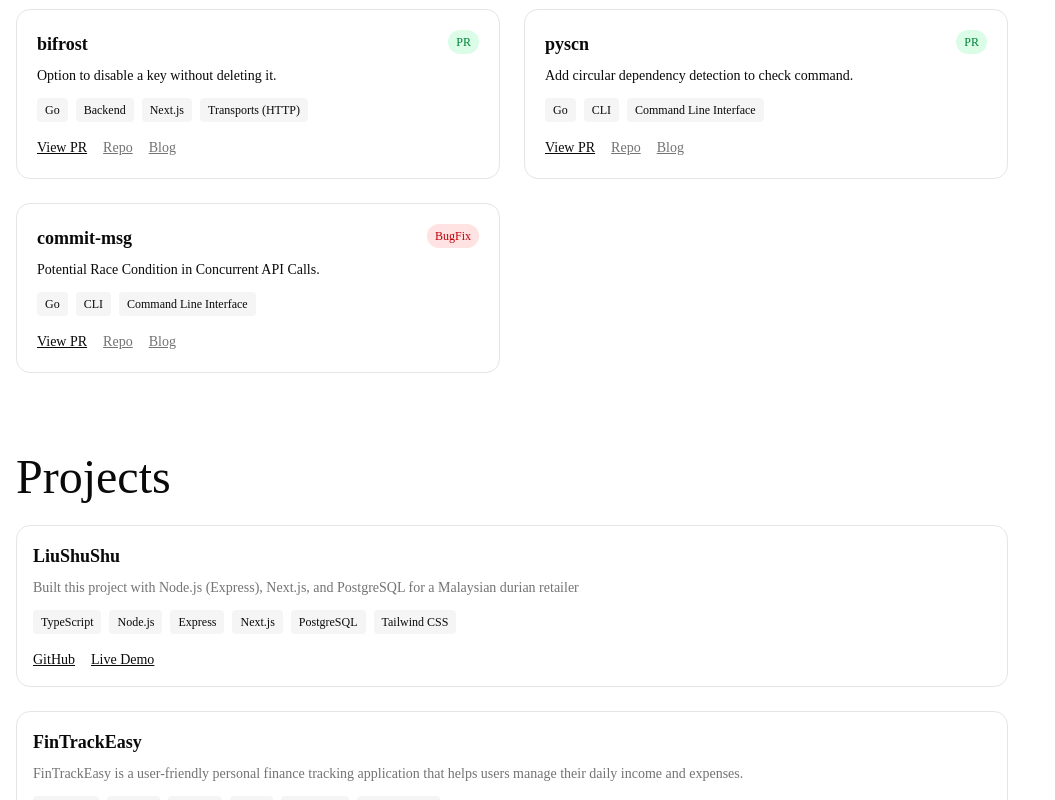
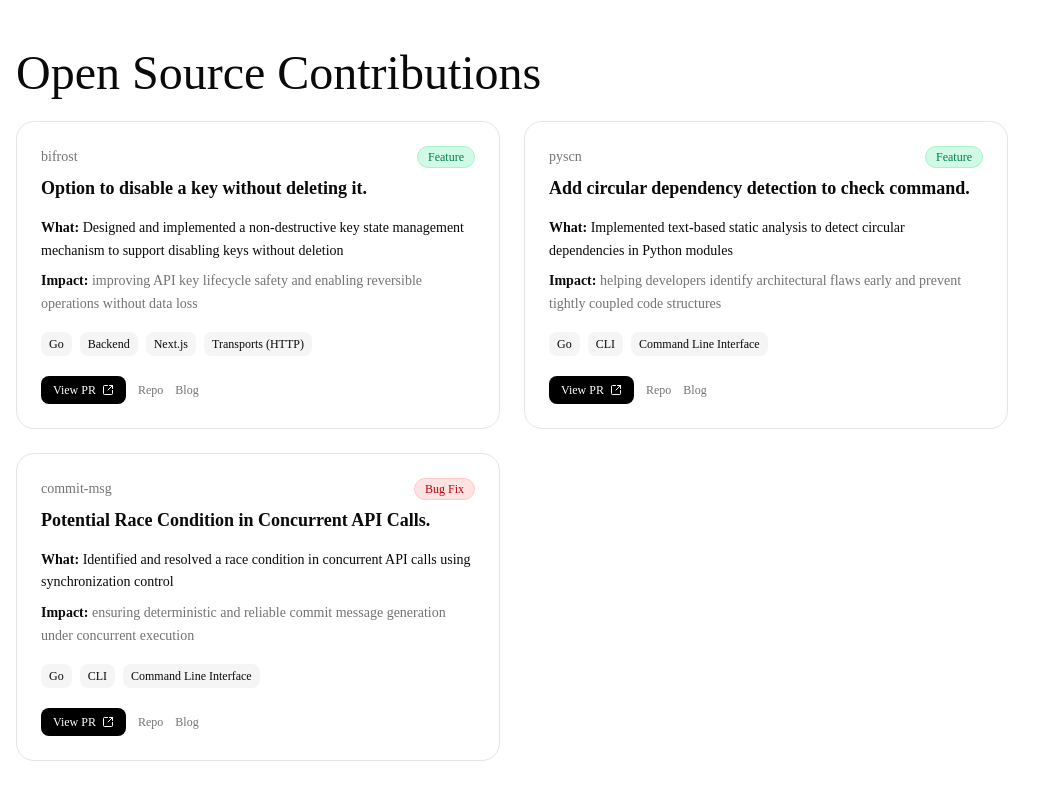
Before and after one commit to slyang08/yang-dev, a Next.js app: page / in a window 1280 px wide. Shown: the part 820-1620 px from the top of the page, without its empty margins (0-1055 px from the left). Built offline with nearby package versions, Linux system fonts and the light colour scheme.

Commit message:
fix: modify the content and structure in pages (#15)

```diff
--- a/src/features/about/About.tsx
+++ b/src/features/about/About.tsx
@@ -11,8 +11,11 @@
         </p>
 
         <p className="text-muted-foreground">
-          I have experience building RESTful APIs, designing database schemas, and developing
-          scalable web applications using Node.js, Express, and PostgreSQL.
+          Designed and implemented RESTful APIs with Node.js, Express, and PostgreSQL, handling
+          authentication, database design, and performance optimization.
+        </p>
+        <p className="text-muted-foreground">
+          Improved API response performance and ensured scalable backend architecture.
         </p>
 
         <p className="text-muted-foreground">
--- a/src/features/open-source/OpenSource.tsx
+++ b/src/features/open-source/OpenSource.tsx
@@ -5,11 +5,11 @@
 export function OpenSource() {
   return (
     <>
-      <h1 className="text-5xl">Open Source</h1>
+      <h1 className="text-5xl">Open Source Contributions</h1>
 
       <div className="mt-6 grid gap-6 md:grid-cols-2">
         {openSources.map((item) => (
-          <OpenSourceCard key={item.id} {...item} />
+          <OpenSourceCard key={item.id} item={item} />
         ))}
       </div>
     </>
--- a/src/features/open-source/OpenSourceCard.tsx
+++ b/src/features/open-source/OpenSourceCard.tsx
@@ -1,46 +1,61 @@
 // src/features/open-source/OpenSourceCard.tsx
-import type { OpenSource } from "./openSource.data";
+import { type OpenSource, capitalize } from "./openSource.data";
+import { SquareArrowOutUpRight } from "lucide-react";
 
-const typeColor: Record<OpenSource["type"], string> = {
-  PR: "bg-green-100 text-green-700",
-  Issue: "bg-yellow-100 text-yellow-700",
-  Feature: "bg-blue-100 text-blue-700",
-  Docs: "bg-purple-100 text-purple-700",
-  BugFix: "bg-red-100 text-red-700",
+const typeStyle: Record<OpenSource["type"], { label: string; className: string }> = {
+  FEATURE: {
+    label: "Feature",
+    className: "bg-emerald-100 text-emerald-700 border border-emerald-200",
+  },
+  ENHANCEMENT: {
+    label: "Enhancement",
+    className: "bg-blue-100 text-blue-700 border border-blue-200",
+  },
+  BUG_FIX: {
+    label: "Bug Fix",
+    className: "bg-red-100 text-red-700 border border-red-200",
+  },
+  DOCS: {
+    label: "Docs",
+    className: "bg-yellow-100 text-yellow-700 border border-yellow-200",
+  },
 };
 
-export function OpenSourceCard({
-  project,
-  repo,
-  prTitle,
-  prLink,
-  // description,
-  blog,
-  type,
-  tags,
-}: OpenSource) {
+export function OpenSourceCard({ item }: { item: OpenSource }) {
   return (
-    <div className="rounded-xl border p-5 transition hover:shadow-md">
+    <div className="group rounded-2xl border bg-white p-6 transition-all hover:-translate-y-1 hover:shadow-lg">
       {/* HEADER */}
-      <div className="flex items-start justify-between gap-3">
-        <h3 className="text-lg font-semibold">{project}</h3>
+      <div className="flex items-center justify-between">
+        <span className="text-muted-foreground text-sm font-medium">{item.project}</span>
 
-        <span className={`shrink-0 rounded-full px-2 py-1 text-xs font-medium ${typeColor[type]}`}>
-          {type}
+        <span
+          className={`rounded-full px-2.5 py-0.5 text-xs font-medium ${typeStyle[item.type].className}`}
+        >
+          {typeStyle[item.type].label}
         </span>
       </div>
 
-      {/* PR TITLE */}
-      <p className="text-foreground mt-2 text-sm font-medium">{prTitle}</p>
+      {/* TITLE */}
+      <h3 className="mt-2 text-lg leading-snug font-semibold">{item.title}</h3>
 
-      {/* DESCRIPTION */}
-      {/* <p className="text-muted-foreground mt-2 text-sm leading-relaxed">{description}</p> */}
+      {/* CONTENT */}
+      <div className="mt-4 space-y-2 text-sm leading-relaxed">
+        <p>
+          <span className="text-foreground font-semibold">What:</span>{" "}
+          {capitalize(item.contribution)}
+        </p>
+        {item.impact && (
+          <p className="text-muted-foreground">
+            <span className="text-foreground font-semibold">Impact:</span> {item.impact}
+          </p>
+        )}
+      </div>
 
       {/* TAGS */}
-      {tags?.length ? (
-        <div className="mt-3 flex flex-wrap gap-2">
-          {tags.map((tag) => (
-            <span key={tag} className="bg-muted rounded px-2 py-1 text-xs">
+      {item.tags?.length ? (
+        <div className="mt-4 flex flex-wrap gap-2">
+          {item.tags.map((tag) => (
+            <span key={tag} className="bg-muted rounded-md px-2 py-1 text-xs">
               {tag}
             </span>
           ))}
@@ -48,31 +63,32 @@
       ) : null}
 
       {/* LINKS */}
-      <div className="mt-4 flex flex-wrap gap-4 text-sm">
+      <div className="mt-5 flex flex-wrap items-center gap-3">
         <a
-          href={prLink}
+          href={item.links.prLink}
           target="_blank"
           rel="noopener noreferrer"
-          className="font-medium underline"
+          className="flex flex-row items-center rounded-md bg-black px-3 py-1.5 text-xs font-medium text-white transition hover:opacity-80"
         >
-          View PR
+          View PR&ensp;
+          <SquareArrowOutUpRight className="h-3 w-3" />
         </a>
 
         <a
-          href={repo}
+          href={item.links.github}
           target="_blank"
           rel="noopener noreferrer"
-          className="text-muted-foreground underline"
+          className="text-muted-foreground hover:text-foreground text-xs font-medium"
         >
           Repo
         </a>
 
-        {blog && (
+        {item.links.blog && (
           <a
-            href={blog}
+            href={item.links.blog}
             target="_blank"
             rel="noopener noreferrer"
-            className="text-muted-foreground underline"
+            className="text-muted-foreground hover:text-foreground text-xs font-medium"
           >
             Blog
           </a>
--- a/src/features/open-source/openSource.data.ts
+++ b/src/features/open-source/openSource.data.ts
@@ -1,50 +1,87 @@
 // src/features/open-source/openSource.data.ts
+
+export enum ContributionType {
+  FEATURE = "FEATURE",
+  ENHANCEMENT = "ENHANCEMENT",
+  BUG_FIX = "BUG_FIX",
+  DOCS = "DOCS",
+}
 
 export type OpenSource = {
   id: string;
+  // identity
   project: string;
-  repo: string;
-  prTitle: string;
-  prLink: string;
-  description?: string;
-  blog: string;
-  type: "PR" | "Issue" | "Feature" | "Docs" | "BugFix";
+  title: string; // PR title
+  // what YOU did (MOST IMPORTANT)
+  contribution: string;
+  // why it matters (impact)
+  impact?: string;
+  type: ContributionType;
   tags?: string[];
+  links: {
+    github?: string;
+    demo?: string;
+    prLink?: string;
+    blog?: string;
+  };
 };
+
+export function generateContributionSentence(item: OpenSource): string {
+  // [Verb] + [Technique/Method] + [What was done] + [Where] (+ [Impact])
+  // [Strong verb] + [what you did], improving / enabling / ensuring [impact]
+  const base = item.contribution.replace(/\.$/, ""); // remove white space
+  const impact = item.impact ? `, ${item.impact}` : "";
+
+  return `${capitalize(base)}${impact}.`;
+}
+
+export function capitalize(str: string) {
+  return str.charAt(0).toUpperCase() + str.slice(1);
+}
 
 export const openSources: OpenSource[] = [
   {
-    id: "maximhq/bifrost",
+    id: "bifrost",
     project: "bifrost",
-    repo: "https://github.com/maximhq/bifrost",
-    prTitle: "Option to disable a key without deleting it.",
-    prLink: "https://github.com/maximhq/bifrost/pull/992",
-    description:
-      "Fastest enterprise AI gateway (50x faster than LiteLLM) with adaptive load balancer, cluster mode, guardrails, 1000+ models support & <100 µs overhead at 5k RPS.",
-    blog: "https://dev.to/slyang08/release-my-pr-for-the-project-bifrost-3pj8",
-    type: "PR",
+    type: ContributionType.FEATURE,
+    title: "Option to disable a key without deleting it.",
+    contribution: `designed and implemented a non-destructive key state management mechanism to support
+                  disabling keys without deletion`,
+    impact: `improving API key lifecycle safety and enabling reversible operations without data loss`,
     tags: ["Go", "Backend", "Next.js", "Transports (HTTP)"],
+    links: {
+      github: "https://github.com/maximhq/bifrost",
+      prLink: "https://github.com/maximhq/bifrost/pull/992",
+      blog: "https://dev.to/slyang08/release-my-pr-for-the-project-bifrost-3pj8",
+    },
   },
   {
-    id: "ludo-technologies/pyscn",
+    id: "pyscn",
     project: "pyscn",
-    repo: "https://github.com/ludo-technologies/pyscn",
-    prTitle: "Add circular dependency detection to check command.",
-    prLink: "https://github.com/ludo-technologies/pyscn/pull/213",
-    description: "An Intelligent Python Code Quality Analyzer.",
-    blog: "https://dev.to/slyang08/circular-dependency-check-in-python-58p2",
-    type: "PR",
+    type: ContributionType.FEATURE,
+    title: "Add circular dependency detection to check command.",
+    contribution: `implemented text-based static analysis to detect circular dependencies in Python modules`,
+    impact: `helping developers identify architectural flaws early and prevent tightly coupled code structures`,
     tags: ["Go", "CLI", "Command Line Interface"],
+    links: {
+      github: "https://github.com/ludo-technologies/pyscn",
+      prLink: "https://github.com/ludo-technologies/pyscn/pull/213",
+      blog: "https://dev.to/slyang08/circular-dependency-check-in-python-58p2",
+    },
   },
   {
-    id: "DFanso/commit-msg",
+    id: "commit-msg",
     project: "commit-msg",
-    repo: "https://github.com/DFanso/commit-msg",
-    prTitle: "Potential Race Condition in Concurrent API Calls.",
-    prLink: "https://github.com/DFanso/commit-msg/pull/126",
-    description: "AI-powered CLI tool that generates commit messages using LLMs.",
-    blog: "https://dev.to/slyang08/open-source-contribution-cli-project-with-llm-4p3c",
-    type: "BugFix",
+    type: ContributionType.BUG_FIX,
+    title: "Potential Race Condition in Concurrent API Calls.",
+    contribution: `identified and resolved a race condition in concurrent API calls using
+                  synchronization control`,
+    impact: `ensuring deterministic and reliable commit message generation under concurrent execution`,
     tags: ["Go", "CLI", "Command Line Interface"],
+    links: {
+      github: "https://github.com/DFanso/commit-msg",
+      prLink: "https://github.com/DFanso/commit-msg/pull/126",
+      blog: "https://dev.to/slyang08/open-source-contribution-cli-project-with-llm-4p3c",
+    },
   },
 ];
--- a/src/features/projects/ProjectCard.tsx
+++ b/src/features/projects/ProjectCard.tsx
@@ -4,7 +4,7 @@
 
 export function ProjectCard({ name, description, image, github, demo, tags }: Project) {
   return (
-    <div className="rounded-xl border p-4 transition hover:shadow-lg">
+    <div className="rounded-xl border p-4 transition-all duration-300 hover:-translate-y-1 hover:shadow-xl">
       {image && <Image src={image} alt={name} className="mb-3 rounded-md" />}
 
       <h3 className="text-lg font-semibold">{name}</h3>
--- a/src/features/projects/projects.data.ts
+++ b/src/features/projects/projects.data.ts
@@ -7,6 +7,7 @@
   image?: string;
   github: string;
   demo?: string;
+  highlights?: string[];
   tags?: string[];
 };
 
@@ -24,9 +25,15 @@
   {
     id: "fintrackeasy",
     name: "FinTrackEasy",
-    description:
-      "FinTrackEasy is a user-friendly personal finance tracking application that helps users manage their daily income and expenses.",
+    description: `Built a full-stack personal finance tracking system with Node.js, Express, and MongoDB.
+                  Implemented CRUD operations, data persistence, and responsive UI with React.
+                  Focused on improving user experience and efficient data management.`,
     github: "https://github.com/Project-Implementation-PRJ666/FinTrackEasy",
+    highlights: [
+      "Implemented JWT authentication",
+      "Designed relational database schema",
+      "Optimized API performance",
+    ],
     tags: ["JavaScript", "Node.js", "Express", "React", "MongoDB", "Tailwind CSS"],
   },
 ];
```
Also changed, not shown: src/features/hero/Hero.tsx (+14 -3 lines).
